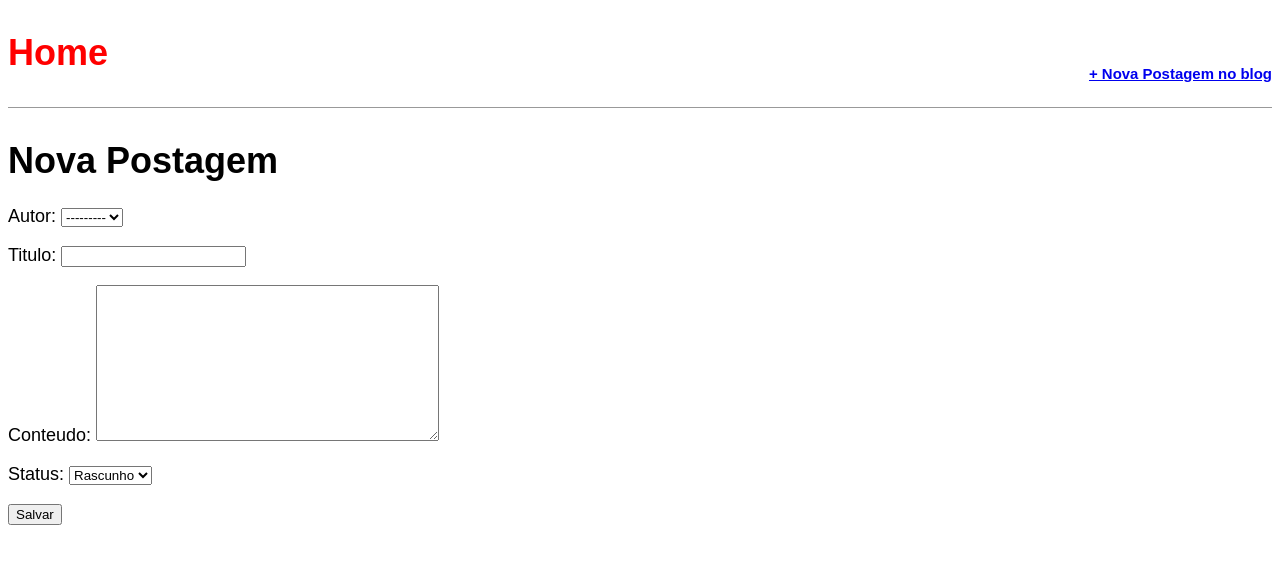
After one commit to VegasNegas/Blog-, a Django app: page /post/new/ in a window 1280 px wide. The commit adds this page. Shown: the top 564 px of the page. Run offline with Django 3.2, Linux system fonts and the light colour scheme; data comes from the database, SQL or seed files in the repository; both versions use the stored data as it was after the commit.

Commit message:
Criação da edição de posts

```diff
--- a/blog/models.py
+++ b/blog/models.py
@@ -33,4 +33,6 @@ class Post(models.Model):
 
     def get_absolute_url(self):
         return reverse('post_detail',args=[self.slug])
-# Create your models here.
+
+    def get_absolute_url_update(self):
+        return reverse('post_edit',args=[self.slug])
--- a/blog/templates/base.html
+++ b/blog/templates/base.html
@@ -9,7 +9,12 @@
 </head>
 <body>
     <header>
-        <h1><a href="/">Home</a></h1>
+        <div class="nav-left">
+            <h1><a href="/">Home</a></h1>
+        </div>
+        <div class="nav-right">
+            <h5><a href="{% url 'post_new' %}">+ Nova Postagem no blog</a></h5>
+        </div>
     </header>
     <div class="container">
         {% block content %} {% endblock content %}
--- a/blog/templates/blog/post_detail.html
+++ b/blog/templates/blog/post_detail.html
@@ -3,7 +3,8 @@
 {% block title %} Blog - Detalhe {% endblock title %}
 {% block content %}
     <div class="post-entry">
-        <h2>{{ custom.titulo }}</h1>
-        <p>{{ custom.conteudo }}</p>
+        <h2>{{ object.titulo }}</h1>
+        <p>{{ object.conteudo }}</p>
     </div>
+    <a href="{{ object.get_absolute_url_update }}">Editar</a>
 {% endblock content %}
--- /dev/null
+++ b/blog/templates/blog/post_new.html
@@ -0,0 +1,9 @@
+{% extends 'base.html' %}
+{% block title %} Blog - New Post {% endblock title %}
+{% block content %}
+<h1>Nova Postagem </h1>
+<form action="" method="post">{% csrf_token %}
+    {{form.as_p}}
+    <input type="submit" value="Salvar">
+</form>
+{% endblock content %}
--- a/blog/urls.py
+++ b/blog/urls.py
@@ -3,5 +3,7 @@ from . import views
 
 urlpatterns = [
     path('', views.BlogListView.as_view(), name='home'),
-    path('post/<slug:slug>/', views.BlogDetailView.as_view(), name='post_detail')
+    path('post/new/', views.BlogCreateView.as_view(), name='post_new'),
+    path('post/<slug:slug>/', views.BlogDetailView.as_view(), name='post_detail'),
+    path('post/<slug:slug>/edit/', views.BlogUpdateView.as_view(), name='post_edit')
 ]
--- a/blog/views.py
+++ b/blog/views.py
@@ -1,5 +1,6 @@
 from django.shortcuts import render
-from django.views.generic import ListView,DeleteView
+from django.views.generic import ListView,DeleteView,UpdateView
+from django.views.generic.edit import CreateView
 from . models import Post
 
 class BlogListView(ListView):
@@ -9,4 +10,14 @@ class BlogListView(ListView):
 class BlogDetailView(DeleteView):
     model = Post
     template_name = 'blog/post_detail.html'
-    context_object_name = 'custom'
+    #context_object_name = 'custom'
+
+class BlogCreateView(CreateView):
+    model = Post
+    template_name = 'blog/post_new.html'
+    fields = ('autor','titulo','conteudo','status')
+
+class BlogUpdateView(UpdateView):
+    model = Post
+    template_name = 'blog/post_edit.html'
+    fields = ('titulo','conteudo')
```
Also changed, not shown: blog/templates/blog/post_edit.html (added, +9 -0 lines), db.sqlite3.
